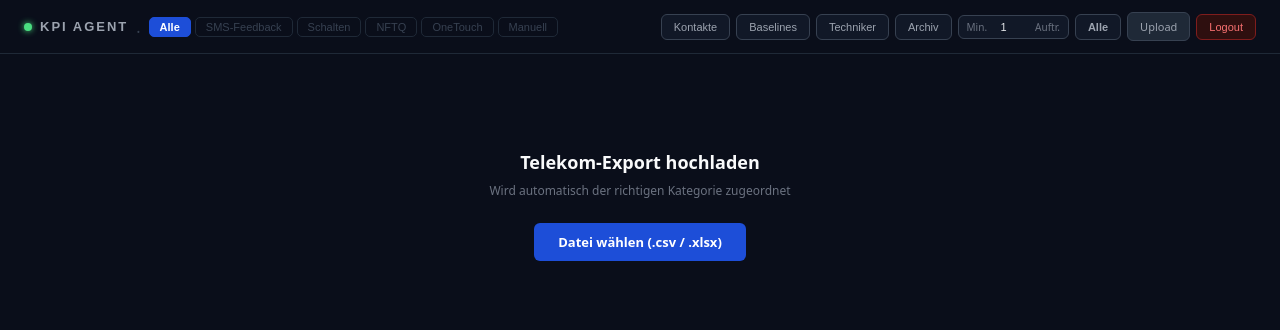
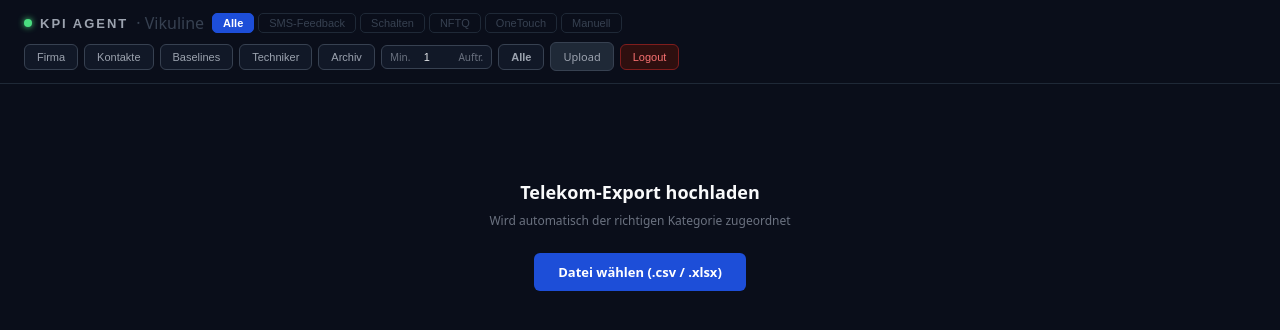
Before and after one commit to arashyaghmaei-png/kpi-agent, a Next.js app: page / in a window 1280 px wide. Shown: the top 330 px of the page. Built offline with nearby package versions, Linux system fonts and the light colour scheme.

Commit message:
Update page.jsx

```diff
--- a/src/app/page.jsx
+++ b/src/app/page.jsx
@@ -7,6 +7,7 @@ import html2canvas from "html2canvas";
 
 const BASELINE_KEY = "fibernc_baselines";
 const ARCHIV_KEY = "fibernc_archiv";
+const FIRMA = (typeof window !== "undefined" && localStorage.getItem("firma_name")) || "Vikuline";   // Firmenname - im Agenten ueber den 'Firma'-Knopf aenderbar
 const DEFAULT_BASELINES = {
   gesamt: {
     // SMS-Feedback
@@ -599,8 +600,8 @@ function MassnahmenPanel({ massnahmen, parseError, kontakte }) {
       {massnahmen.map((m, i) => {
         const k = kontakte[m.name] || {};
         const body = m.status === "gut"
-          ? `Hallo ${m.name.split(" ")[0]},\n\nwir möchten Ihnen ein herzliches Lob für Ihre hervorragenden KPI-Werte aussprechen!\n\n${m.massnahme}\n\nWeiter so - Sie sind ein wertvoller Teil unseres Teams!\n\nMit freundlichen Grüßen\nFiberNC Leitstelle`
-          : `Hallo ${m.name.split(" ")[0]},\n\nfolgende Maßnahme wurde für Sie festgelegt:\n\n${m.massnahme}\n\nBitte bestätigen Sie die Umsetzung.\n\nMit freundlichen Grüßen\nFiberNC Leitstelle`;
+          ? `Hallo ${m.name.split(" ")[0]},\n\nwir möchten Ihnen ein herzliches Lob für Ihre hervorragenden KPI-Werte aussprechen!\n\n${m.massnahme}\n\nWeiter so - Sie sind ein wertvoller Teil unseres Teams!\n\nMit freundlichen Grüßen\n${FIRMA} Leitstelle`
+          : `Hallo ${m.name.split(" ")[0]},\n\nfolgende Maßnahme wurde für Sie festgelegt:\n\n${m.massnahme}\n\nBitte bestätigen Sie die Umsetzung.\n\nMit freundlichen Grüßen\n${FIRMA} Leitstelle`;
         const mailto = `mailto:${k.email || ""}?subject=${encodeURIComponent(m.betreff || "KPI Maßnahme")}&body=${encodeURIComponent(body)}`;
         const waLink = k.mobil ? `https://wa.me/${k.mobil.replace(/[^0-9]/g, "")}?text=${encodeURIComponent(m.massnahme)}` : null;
         return (
@@ -1099,7 +1100,7 @@ export default function KPIAgent() {
         body: JSON.stringify({
           model: "claude-sonnet-4-6",
           max_tokens: 3000,
-          system: `Du bist ein Datenextraktor fuer Telekom-KPI-Reports von FiberNC. Extrahiere ALLE Techniker-Daten aus dem Bild als CSV.
+          system: `Du bist ein Datenextraktor fuer Telekom-KPI-Reports von ${FIRMA}. Extrahiere ALLE Techniker-Daten aus dem Bild als CSV.
 
 WICHTIG: Erkenne den Report-Typ automatisch:
 
@@ -1463,7 +1464,7 @@ Standort ist FS5335 wenn nicht anders erkennbar.`,
           const isLoadingThis = bewertungLoading[tech.name];
           const k = kontakte[tech.name] || {};
           const mailBody = bew
-            ? `Hallo ${tech.name.split(" ")[0]},\n\nhier ist Ihre persönliche KPI-Bewertung:\n\nScore: ${score}/10 - ${scoreLabel(score)}\n\n${bew.kommentar}\n\n${bew.staerken?.length ? `Stärken:\n${bew.staerken.map(s => `• ${s}`).join("\n")}\n\n` : ""}${bew.schwaechen?.length ? `Verbesserungsbedarf:\n${bew.schwaechen.map(s => `• ${s}`).join("\n")}\n\n` : ""}Maßnahme: ${bew.massnahme || ""}\n\nMit freundlichen Grüßen\nFiberNC Leitstelle`
+            ? `Hallo ${tech.name.split(" ")[0]},\n\nhier ist Ihre persönliche KPI-Bewertung:\n\nScore: ${score}/10 - ${scoreLabel(score)}\n\n${bew.kommentar}\n\n${bew.staerken?.length ? `Stärken:\n${bew.staerken.map(s => `• ${s}`).join("\n")}\n\n` : ""}${bew.schwaechen?.length ? `Verbesserungsbedarf:\n${bew.schwaechen.map(s => `• ${s}`).join("\n")}\n\n` : ""}Maßnahme: ${bew.massnahme || ""}\n\nMit freundlichen Grüßen\n${FIRMA} Leitstelle`
             : "";
           const mailto = `mailto:${k.email || ""}?subject=${encodeURIComponent(`KPI-Bewertung ${tech.name}`)}&body=${encodeURIComponent(mailBody)}`;
           return (
@@ -1571,7 +1572,7 @@ Standort ist FS5335 wenn nicht anders erkennbar.`,
           <button onClick={() => window.location.reload()} style={{ background: "none", border: "none", cursor: "pointer", padding: 0 }}>
             <span style={{ fontWeight: 700, fontSize: 13, letterSpacing: 2, color: "#9ca3af", textTransform: "uppercase" }}>KPI Agent </span>
           </button>
-          <span style={{ color: "#374151" }}>.</span>
+          <span style={{ color: "#374151" }}> · {FIRMA}</span>
           <div style={{ display: "flex", gap: 4, flexWrap: "wrap" }}>
             {KATEGORIEN.map(k => {
               const anzahl = k.id === "alle"
@@ -1593,6 +1594,7 @@ Standort ist FS5335 wenn nicht anders erkennbar.`,
           </div>
         </div>
         <div style={{ display: "flex", gap: 6, alignItems: "center", flexWrap: "wrap" }}>
+          <button onClick={() => { const n = window.prompt("Firmenname (erscheint in Kopfzeile, Mails und KI-Analyse):", FIRMA); if (n && n.trim()) { localStorage.setItem("firma_name", n.trim()); window.location.reload(); } }} style={{ background: "#111827", color: "#9ca3af", border: "1px solid #374151", padding: "6px 12px", borderRadius: 6, cursor: "pointer", fontSize: 11 }}> Firma</button>
           <button onClick={() => setShowKontakte(true)} style={{ background: "#111827", color: "#9ca3af", border: "1px solid #374151", padding: "6px 12px", borderRadius: 6, cursor: "pointer", fontSize: 11 }}> Kontakte</button>
           <button onClick={() => setShowBaseline(true)} style={{ background: "#111827", color: "#9ca3af", border: "1px solid #374151", padding: "6px 12px", borderRadius: 6, cursor: "pointer", fontSize: 11 }}> Baselines</button>
           <button onClick={() => setShowTechVerwaltung(true)} style={{ background: "#111827", color: "#9ca3af", border: "1px solid #374151", padding: "6px 12px", borderRadius: 6, cursor: "pointer", fontSize: 11 }}> Techniker</button>
```
